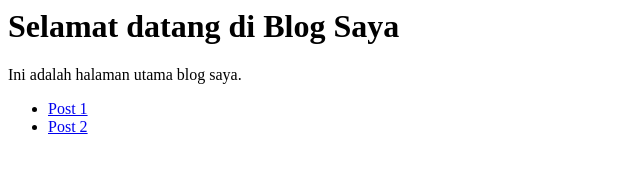
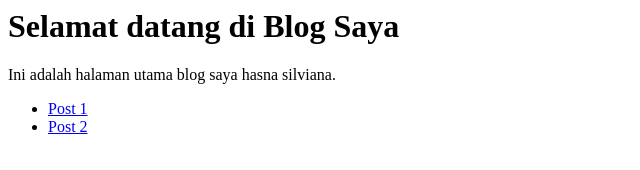
Before and after one commit to navianaa/blog-hasna, a plain HTML site: page index.html in a window 1280 px wide. Shown: the whole page, without its empty margins (0-640 px from the left). Drawn offline with Linux system fonts and the light colour scheme.

Commit message:
Update index.html with new content

```diff
--- a/index.html
+++ b/index.html
@@ -2,7 +2,7 @@
 <head><title>Blog Saya</title></head>
 <body>
   <h1>Selamat datang di Blog Saya</h1>
-  <p>Ini adalah halaman utama blog saya.</p>
+  <p>Ini adalah halaman utama blog saya hasna silviana.</p>
   <ul>
     <li><a href="https://s3.amazonaws.com/backup-blog-nrp/post1.html">Post 1</a></li>
     <li><a href="https://s3.amazonaws.com/backup-blog-nrp/post2.html">Post 2</a></li>
```
